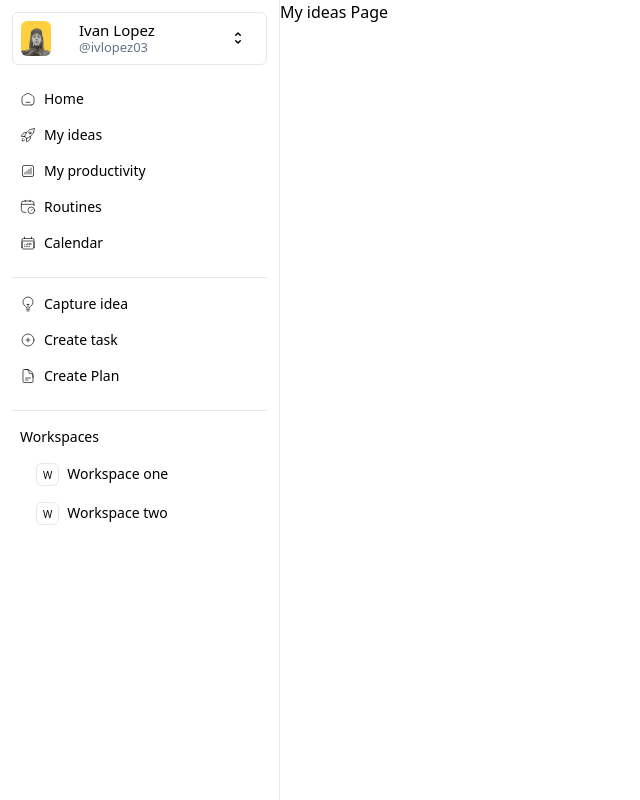
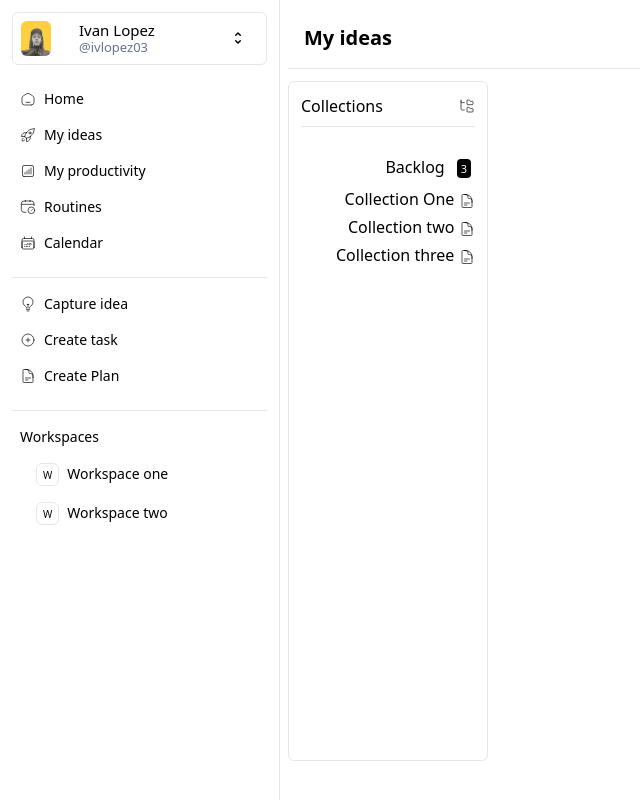
Before and after one commit to ivlopez03/tasqiev2, a React (Vite) app: page /myideas in a window 1280 px wide. Shown: the whole page, without its empty margins (0-640 px from the left). Built offline with nearby package versions, Linux system fonts and the light colour scheme.

Commit message:
started  myideas page

```diff
--- /dev/null
+++ b/src/icons/FolderTree.tsx
@@ -0,0 +1,8 @@
+
+function FolderTree(){
+    return(
+        <svg xmlns="http://www.w3.org/2000/svg" width="1em" height="1em" viewBox="0 0 24 24"><g fill="none" stroke="currentColor" strokeLinecap="round" strokeLinejoin="round" strokeWidth="1"><path d="M20 10a1 1 0 0 0 1-1V6a1 1 0 0 0-1-1h-2.5a1 1 0 0 1-.8-.4l-.9-1.2A1 1 0 0 0 15 3h-2a1 1 0 0 0-1 1v5a1 1 0 0 0 1 1Zm0 11a1 1 0 0 0 1-1v-3a1 1 0 0 0-1-1h-2.9a1 1 0 0 1-.88-.55l-.42-.85a1 1 0 0 0-.92-.6H13a1 1 0 0 0-1 1v5a1 1 0 0 0 1 1ZM3 5a2 2 0 0 0 2 2h3"/><path d="M3 3v13a2 2 0 0 0 2 2h3"/></g></svg>
+    )
+}
+
+export default FolderTree
--- a/src/pages/MyideasPage/MyIdeas.tsx
+++ b/src/pages/MyideasPage/MyIdeas.tsx
@@ -1,10 +1,60 @@
+import FolderTree from "@/icons/FolderTree"
+import { DocumentTextIcon } from "@heroicons/react/24/outline"
 import React from "react"
+import { Link } from "react-router-dom"
 
 interface Props{}
 
 const MyideasPage = (props:Props) => {
     return(
-        <div>My ideas Page</div>
+      <>
+        <div className='w-full p-2'>
+          <div className='p-4 relative w-[90%] border-b'>
+            <p className='text-xl font-semibold'>My ideas</p>
+          </div>
+
+          <div className="relative top-3 flex w-[90%] min-w-[350px]  h-[85vh]">
+            <section className=" min-w-[200px] w-[200px] border rounded-md p-3">
+              <div className="relative flex items-center content-between ">
+                <span className=" font-medium">Collections</span>
+                <div className="absolute right-0"><FolderTree/></div>
+              </div>
+              <hr className="mt-2 mb-2" />
+              <div className="relative top-4">
+                <div className="group relative text-right hover:bg-[#fafafa] rounded-md">
+                  <div className="p-1">
+                    <Link to={`/myideas/collections/:backlog`}>Backlog</Link>
+                    <span className="ml-3 bg-black rounded-[4px] text-white px-1 py-[2px] text-[11px]">{3}</span>
+                  </div>
+                </div>
+                <div className="flex relative items-center p-1 rounded-md">
+                  <div className="w-[90%] text-right max-h-[20px] overflow-hidden mr-2">
+                    {'Collection One'}
+                  </div>
+                  <div className=" absolute right-0" ><DocumentTextIcon className="w-4 relative top-1" strokeWidth={1}/></div>
+                </div>
+                <div className="flex relative items-center p-1 rounded-md">
+                  <div className="w-[90%] text-right max-h-[20px] overflow-hidden mr-2">
+                    {'Collection two'}
+                  </div>
+                  <div className=" absolute right-0" ><DocumentTextIcon className="w-4 relative top-1" strokeWidth={1}/></div>
+                </div>
+                <div className="flex relative items-center p-1 rounded-md">
+                  <div className="w-[90%] text-right max-h-[20px] overflow-hidden mr-2">
+                    {'Collection three'}
+                  </div>
+                  <div className=" absolute right-0" ><DocumentTextIcon className="w-4 relative top-1" strokeWidth={1}/></div>
+                </div>
+
+
+
+              </div>
+            </section>
+            <section></section>
+          </div>
+        </div>
+      </>
+
     )
 }
 
```
Also changed, not shown: src/pages/MyideasPage/Myideas.css (+21 -0 lines).
